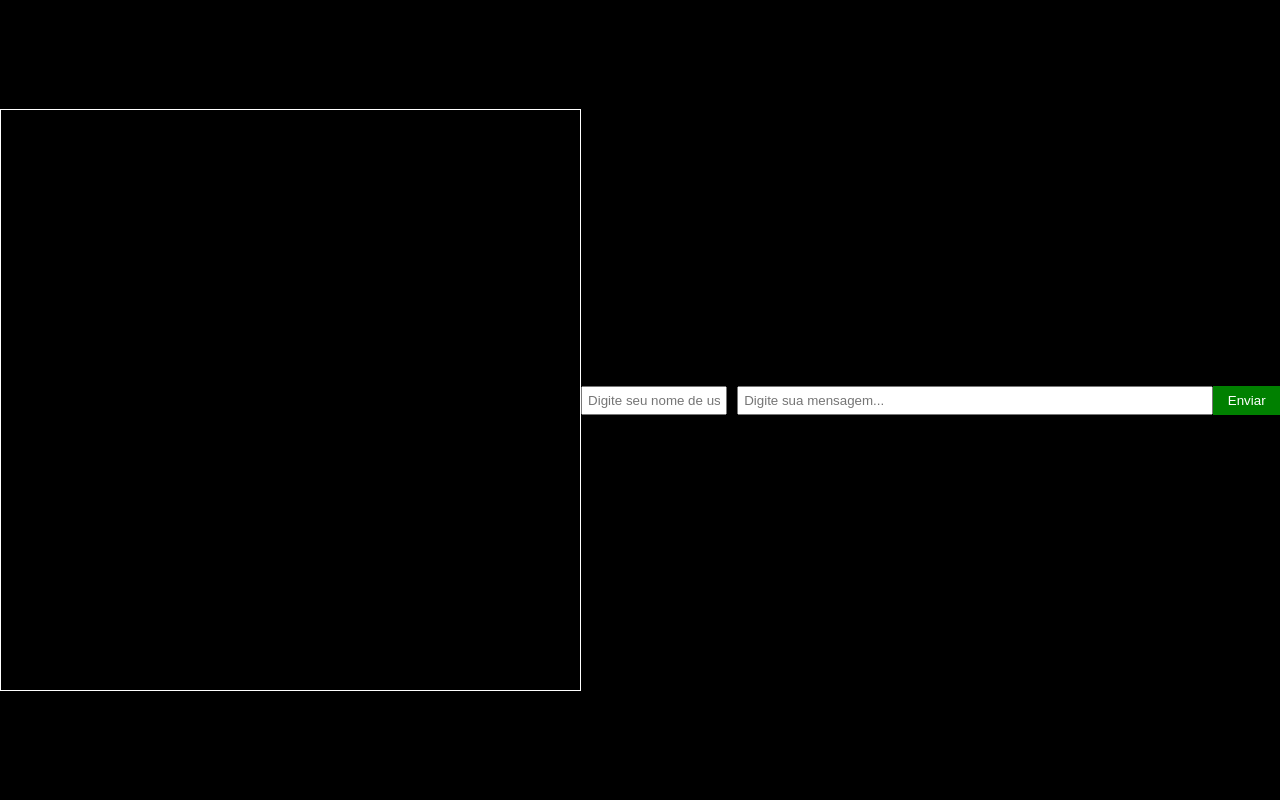
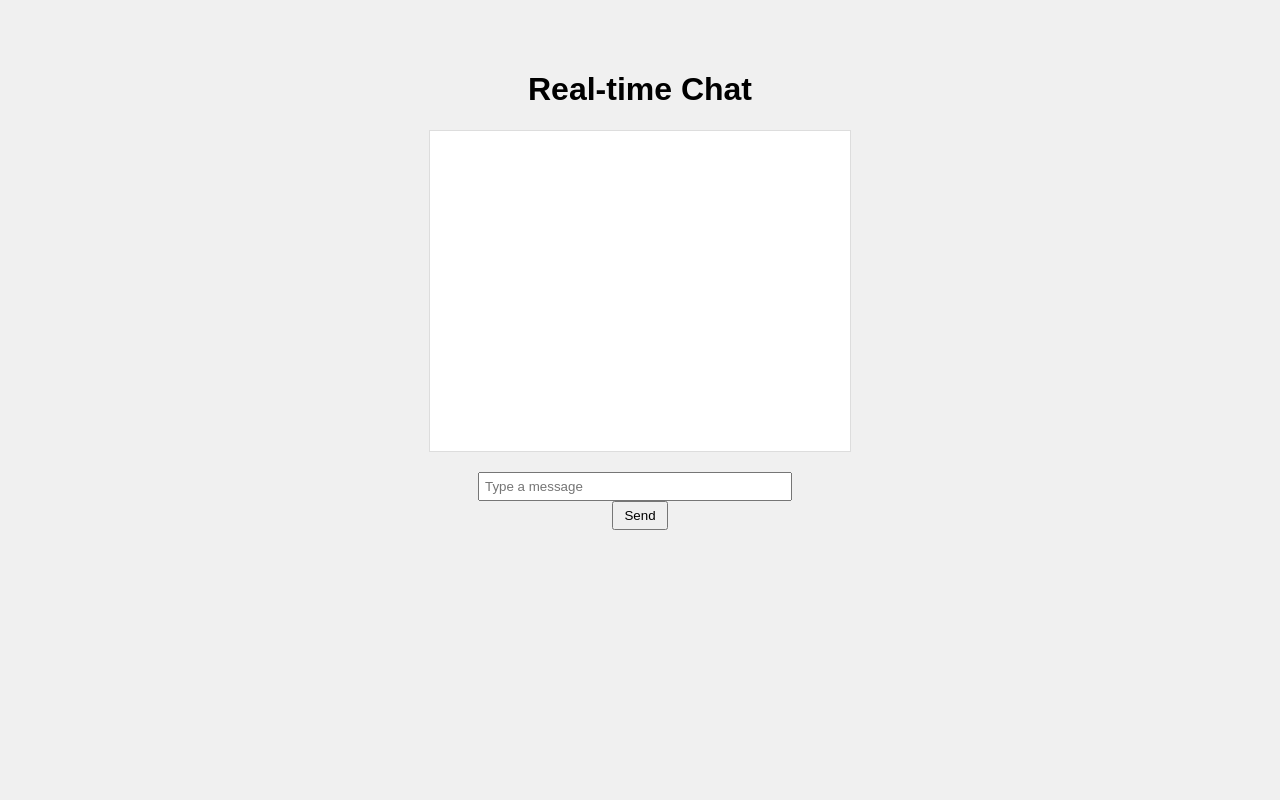
Before and after one commit to RDDFDS/serverig, a Flask app: page / in a window 1280 px wide. Run offline with Flask 3, Linux system fonts and the light colour scheme; some libraries are stand-ins or nearby versions.

Commit message:
Update index.html

```diff
--- a/templates/index.html
+++ b/templates/index.html
@@ -1,87 +1,66 @@
 <!DOCTYPE html>
-<html lang="pt">
+<html lang="en">
 <head>
     <meta charset="UTF-8">
     <meta name="viewport" content="width=device-width, initial-scale=1.0">
-    <title>Chat</title>
+    <title>Chat with SocketIO</title>
+    <script src="https://cdnjs.cloudflare.com/ajax/libs/socket.io/4.0.1/socket.io.min.js"></script>
     <style>
         body {
-            background-color: black;
-            color: white;
-            font-family: 'Courier New', monospace;
+            font-family: Arial, sans-serif;
             display: flex;
-            justify-content: center;
+            flex-direction: column;
             align-items: center;
-            height: 100vh;
-            margin: 0;
+            margin-top: 50px;
+            background-color: #f0f0f0;
         }
         #chat-box {
-            width: 80%;
-            max-width: 600px;
-            height: 70%;
-            border: 1px solid white;
+            width: 400px;
+            height: 300px;
+            border: 1px solid #ddd;
             padding: 10px;
             overflow-y: auto;
+            background-color: white;
+            margin-bottom: 20px;
         }
-        #message-form {
-            display: flex;
-            width: 100%;
-        }
-        #username {
-            width: 20%;
+        #message-input {
+            width: 300px;
             padding: 5px;
             margin-right: 10px;
         }
-        #message-input {
-            width: 70%;
-            padding: 5px;
-        }
-        #send-btn {
-            width: 10%;
-            padding: 5px;
-            background-color: green;
-            color: white;
-            border: none;
-        }
-        .message {
-            margin: 5px 0;
+        #send-button {
+            padding: 5px 10px;
         }
     </style>
 </head>
 <body>
+
+    <h1>Real-time Chat</h1>
     <div id="chat-box"></div>
+    <input type="text" id="message-input" placeholder="Type a message">
+    <button id="send-button">Send</button>
 
-    <div id="message-form">
-        <input type="text" id="username" placeholder="Digite seu nome de usuário" required>
-        <input type="text" id="message-input" placeholder="Digite sua mensagem..." required>
-        <button id="send-btn">Enviar</button>
-    </div>
+    <script>
+        const socket = io.connect('http://localhost:5000'); // Conecta ao servidor Flask
 
-    <script src="https://cdnjs.cloudflare.com/ajax/libs/socket.io/4.0.1/socket.io.min.js"></script>
-    <script>
-        const socket = io();
-
-        const chatBox = document.getElementById("chat-box");
-        const usernameInput = document.getElementById("username");
-        const messageInput = document.getElementById("message-input");
-        const sendBtn = document.getElementById("send-btn");
-
-        sendBtn.addEventListener("click", function () {
-            const username = usernameInput.value.trim();
-            const message = messageInput.value.trim();
-            if (username && message) {
-                socket.emit('message', { username: username, message: message });
-                messageInput.value = '';
+        // Enviar mensagem
+        document.getElementById('send-button').addEventListener('click', function() {
+            const message = document.getElementById('message-input').value;
+            if (message) {
+                socket.send(message); // Envia mensagem para o servidor
+                document.getElementById('message-input').value = ''; // Limpa o campo de entrada
             }
         });
 
-        socket.on('broadcast', function (data) {
-            const newMessage = document.createElement("div");
-            newMessage.classList.add("message");
-            newMessage.textContent = `${data.username}: ${data.message}`;
+        // Receber mensagens do servidor e mostrar no chat
+        socket.on('broadcast', function(data) {
+            const chatBox = document.getElementById('chat-box');
+            const newMessage = document.createElement('p');
+            newMessage.textContent = data;
             chatBox.appendChild(newMessage);
-            chatBox.scrollTop = chatBox.scrollHeight;  // Scroll para a última mensagem
+            chatBox.scrollTop = chatBox.scrollHeight; // Scroll para a última mensagem
         });
     </script>
+
 </body>
 </html>
```
